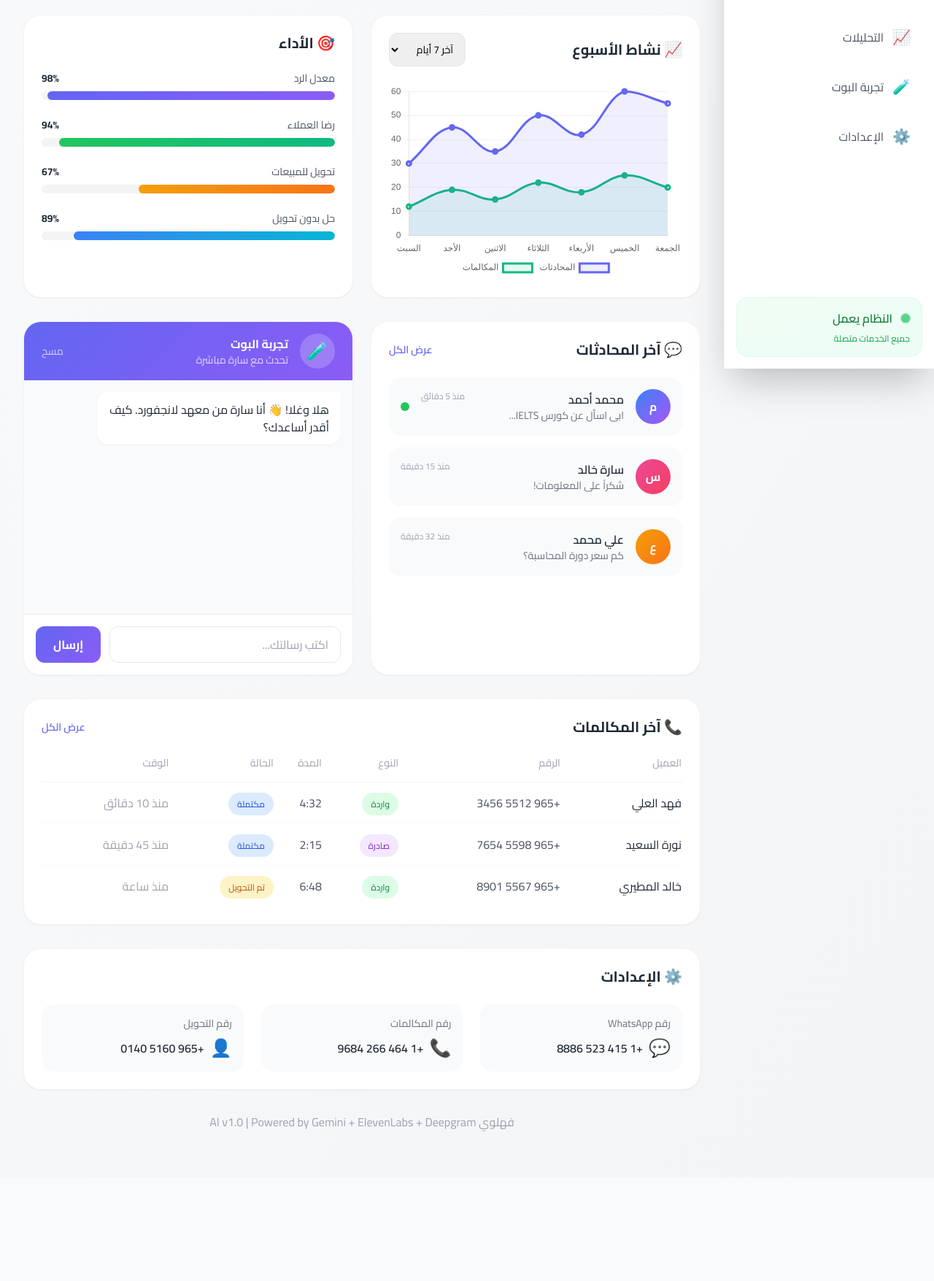
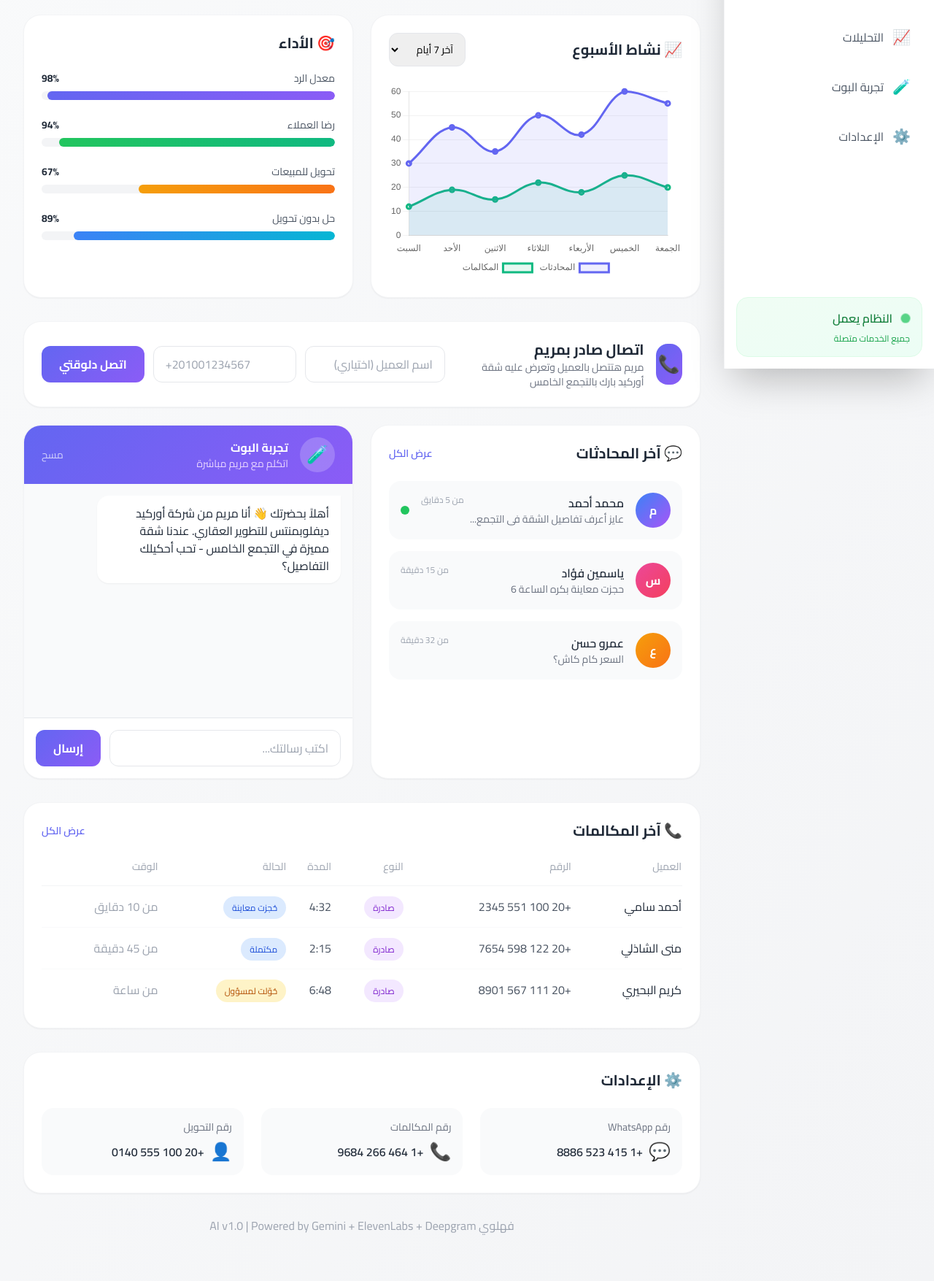
Before and after one commit to MY-AI2026/fahlawy-ai, a FastAPI app: page /dashboard in a window 1280 px wide. Shown: the part 295-2050 px from the top of the page at 73% size. Before the commit the page ends 1845 px from the top, so only its background shows below. Run offline with FastAPI, Linux system fonts and the light colour scheme; some libraries are stand-ins or nearby versions.

Commit message:
feat(ui): rebrand demo UI to Mariam/Orchid + add outbound call card
- Dashboard now has a top-level "اتصال صادر بمريم" card with phone +
  customer-name inputs wired to /api/voice/outbound — the primary
  control investors will use during the demo
- Replace all Sara/Langford copy in landing.html and dashboard.html with
  Mariam/Orchid Park real-estate copy (chat bubbles, recent
  conversations, recent calls, quick-action buttons, typing indicator)
- Egyptian phone numbers in mock data; ar-EG locale for the clock
- Whatsapp service docstring updated with an Egyptian-format example

```diff
--- a/app/services/whatsapp.py
+++ b/app/services/whatsapp.py
@@ -13,7 +13,7 @@ class WhatsAppService:
     def send_message(self, to_number: str, message: str) -> dict:
         """
         Send WhatsApp message
-        to_number: phone number with country code (e.g., +96551600140)
+        to_number: phone number with country code (e.g., +201001234567)
         """
         try:
             # Ensure proper format
--- a/frontend/templates/dashboard.html
+++ b/frontend/templates/dashboard.html
@@ -233,6 +233,42 @@
             </div>
         </div>
 
+        <!-- Outbound Call (Demo) -->
+        <div class="bg-white rounded-3xl p-6 shadow-sm border border-gray-100 mb-6" id="outboundCall">
+            <div class="flex flex-col md:flex-row md:items-center gap-6">
+                <div class="flex items-center gap-4 flex-1">
+                    <div class="w-14 h-14 gradient-bg rounded-2xl flex items-center justify-center text-white text-2xl">📞</div>
+                    <div>
+                        <h3 class="text-xl font-bold text-gray-800">اتصال صادر بمريم</h3>
+                        <p class="text-sm text-gray-500">مريم هتتصل بالعميل وتعرض عليه شقة أوركيد بارك بالتجمع الخامس</p>
+                    </div>
+                </div>
+                <div class="flex flex-col md:flex-row gap-3 flex-1">
+                    <input
+                        type="text"
+                        id="callCustomerName"
+                        placeholder="اسم العميل (اختياري)"
+                        class="border border-gray-200 rounded-xl px-4 py-3 focus:outline-none focus:border-primary md:w-48"
+                    >
+                    <input
+                        type="tel"
+                        id="callPhone"
+                        placeholder="+201001234567"
+                        dir="ltr"
+                        class="flex-1 border border-gray-200 rounded-xl px-4 py-3 focus:outline-none focus:border-primary"
+                    >
+                    <button
+                        id="callBtn"
+                        onclick="startOutboundCall()"
+                        class="gradient-bg text-white px-6 py-3 rounded-xl font-bold hover:opacity-90 transition-all whitespace-nowrap"
+                    >
+                        اتصل دلوقتي
+                    </button>
+                </div>
+            </div>
+            <p id="callStatus" class="mt-4 text-sm hidden"></p>
+        </div>
+
         <!-- Conversations & Test -->
         <div class="grid grid-cols-1 lg:grid-cols-2 gap-6 mb-8">
             <!-- Recent Conversations -->
@@ -250,9 +286,9 @@
                         <div class="flex-1">
                             <div class="flex justify-between">
                                 <span class="font-semibold text-gray-800">محمد أحمد</span>
-                                <span class="text-xs text-gray-400">منذ 5 دقائق</span>
+                                <span class="text-xs text-gray-400">من 5 دقايق</span>
                             </div>
-                            <p class="text-sm text-gray-500 truncate">ابي اسأل عن كورس IELTS...</p>
+                            <p class="text-sm text-gray-500 truncate">عايز أعرف تفاصيل الشقة في التجمع...</p>
                         </div>
                         <div class="w-3 h-3 bg-green-500 rounded-full"></div>
                     </div>
@@ -263,10 +299,10 @@
                         </div>
                         <div class="flex-1">
                             <div class="flex justify-between">
-                                <span class="font-semibold text-gray-800">سارة خالد</span>
-                                <span class="text-xs text-gray-400">منذ 15 دقيقة</span>
+                                <span class="font-semibold text-gray-800">ياسمين فؤاد</span>
+                                <span class="text-xs text-gray-400">من 15 دقيقة</span>
                             </div>
-                            <p class="text-sm text-gray-500 truncate">شكراً على المعلومات!</p>
+                            <p class="text-sm text-gray-500 truncate">حجزت معاينة بكره الساعة 6</p>
                         </div>
                     </div>
 
@@ -276,10 +312,10 @@
                         </div>
                         <div class="flex-1">
                             <div class="flex justify-between">
-                                <span class="font-semibold text-gray-800">علي محمد</span>
-                                <span class="text-xs text-gray-400">منذ 32 دقيقة</span>
+                                <span class="font-semibold text-gray-800">عمرو حسن</span>
+                                <span class="text-xs text-gray-400">من 32 دقيقة</span>
                             </div>
-                            <p class="text-sm text-gray-500 truncate">كم سعر دورة المحاسبة؟</p>
+                            <p class="text-sm text-gray-500 truncate">السعر كام كاش؟</p>
                         </div>
                     </div>
                 </div>
@@ -293,7 +329,7 @@
                     </div>
                     <div>
                         <h3 class="text-white font-bold">تجربة البوت</h3>
-                        <p class="text-purple-200 text-sm">تحدث مع سارة مباشرة</p>
+                        <p class="text-purple-200 text-sm">اتكلم مع مريم مباشرة</p>
                     </div>
                     <button onclick="clearChat()" class="mr-auto text-white/70 hover:text-white text-sm">مسح</button>
                 </div>
@@ -301,7 +337,7 @@
                 <div class="h-80 overflow-y-auto p-4 space-y-3 bg-gray-50" id="chatContainer">
                     <div class="flex justify-start">
                         <div class="bg-white rounded-2xl rounded-tr-none px-4 py-3 max-w-[80%] shadow-sm">
-                            <p class="text-gray-800">هلا وغلا! 👋 أنا سارة من معهد لانجفورد. كيف أقدر أساعدك؟</p>
+                            <p class="text-gray-800">أهلاً بحضرتك 👋 أنا مريم من شركة أوركيد ديفلوبمنتس للتطوير العقاري. عندنا شقة مميزة في التجمع الخامس - تحب أحكيلك التفاصيل؟</p>
                         </div>
                     </div>
                 </div>
@@ -344,28 +380,28 @@
                     </thead>
                     <tbody class="text-gray-600">
                         <tr class="border-b border-gray-50 hover:bg-gray-50">
-                            <td class="py-4 font-medium text-gray-800">فهد العلي</td>
-                            <td class="py-4">+965 5512 3456</td>
-                            <td class="py-4"><span class="bg-green-100 text-green-700 px-3 py-1 rounded-full text-xs">واردة</span></td>
+                            <td class="py-4 font-medium text-gray-800">أحمد سامي</td>
+                            <td class="py-4">+20 100 551 2345</td>
+                            <td class="py-4"><span class="bg-purple-100 text-purple-700 px-3 py-1 rounded-full text-xs">صادرة</span></td>
                             <td class="py-4">4:32</td>
-                            <td class="py-4"><span class="bg-blue-100 text-blue-700 px-3 py-1 rounded-full text-xs">مكتملة</span></td>
-                            <td class="py-4 text-gray-400">منذ 10 دقائق</td>
+                            <td class="py-4"><span class="bg-blue-100 text-blue-700 px-3 py-1 rounded-full text-xs">حُجزت معاينة</span></td>
+                            <td class="py-4 text-gray-400">من 10 دقايق</td>
                         </tr>
                         <tr class="border-b border-gray-50 hover:bg-gray-50">
-                            <td class="py-4 font-medium text-gray-800">نورة السعيد</td>
-                            <td class="py-4">+965 5598 7654</td>
+                            <td class="py-4 font-medium text-gray-800">منى الشاذلي</td>
+                            <td class="py-4">+20 122 598 7654</td>
                             <td class="py-4"><span class="bg-purple-100 text-purple-700 px-3 py-1 rounded-full text-xs">صادرة</span></td>
                             <td class="py-4">2:15</td>
                             <td class="py-4"><span class="bg-blue-100 text-blue-700 px-3 py-1 rounded-full text-xs">مكتملة</span></td>
-                            <td class="py-4 text-gray-400">منذ 45 دقيقة</td>
+                            <td class="py-4 text-gray-400">من 45 دقيقة</td>
                         </tr>
                         <tr class="hover:bg-gray-50">
-                            <td class="py-4 font-medium text-gray-800">خالد المطيري</td>
-                            <td class="py-4">+965 5567 8901</td>
-                            <td class="py-4"><span class="bg-green-100 text-green-700 px-3 py-1 rounded-full text-xs">واردة</span></td>
+                            <td class="py-4 font-medium text-gray-800">كريم البحيري</td>
+                            <td class="py-4">+20 111 567 8901</td>
+                            <td class="py-4"><span class="bg-purple-100 text-purple-700 px-3 py-1 rounded-full text-xs">صادرة</span></td>
                             <td class="py-4">6:48</td>
-                            <td class="py-4"><span class="bg-amber-100 text-amber-700 px-3 py-1 rounded-full text-xs">تم التحويل</span></td>
-                            <td class="py-4 text-gray-400">منذ ساعة</td>
+                            <td class="py-4"><span class="bg-amber-100 text-amber-700 px-3 py-1 rounded-full text-xs">حُوّلت لمسؤول</span></td>
+                            <td class="py-4 text-gray-400">من ساعة</td>
                         </tr>
                     </tbody>
                 </table>
@@ -394,7 +430,7 @@
                     <label class="block text-gray-500 text-sm mb-2">رقم التحويل</label>
                     <div class="flex items-center gap-2">
                         <span class="text-2xl">👤</span>
-                        <span class="font-semibold text-gray-800">+965 5160 0140</span>
+                        <span class="font-semibold text-gray-800">+20 100 555 0140</span>
                     </div>
                 </div>
             </div>
@@ -467,7 +503,7 @@
             const typingDiv = document.createElement('div');
             typingDiv.id = 'typing';
             typingDiv.className = 'flex justify-start';
-            typingDiv.innerHTML = `<div class="bg-white rounded-2xl rounded-tr-none px-4 py-3 shadow-sm"><p class="text-gray-400">سارة تكتب...</p></div>`;
+            typingDiv.innerHTML = `<div class="bg-white rounded-2xl rounded-tr-none px-4 py-3 shadow-sm"><p class="text-gray-400">مريم بتكتب...</p></div>`;
             document.getElementById('chatContainer').appendChild(typingDiv);
             scrollToBottom();
 
@@ -504,15 +540,67 @@
             document.getElementById('chatContainer').innerHTML = `
                 <div class="flex justify-start">
                     <div class="bg-white rounded-2xl rounded-tr-none px-4 py-3 max-w-[80%] shadow-sm">
-                        <p class="text-gray-800">هلا وغلا! 👋 أنا سارة من معهد لانجفورد. كيف أقدر أساعدك؟</p>
+                        <p class="text-gray-800">أهلاً بحضرتك 👋 أنا مريم من شركة أوركيد ديفلوبمنتس للتطوير العقاري. عندنا شقة مميزة في التجمع الخامس - تحب أحكيلك التفاصيل؟</p>
                     </div>
                 </div>
             `;
         }
 
+        // Outbound call (the investor demo)
+        async function startOutboundCall() {
+            const phone = document.getElementById('callPhone').value.trim();
+            const name = document.getElementById('callCustomerName').value.trim();
+            const status = document.getElementById('callStatus');
+            const btn = document.getElementById('callBtn');
+
+            status.classList.remove('hidden', 'text-red-600', 'text-green-600');
+            status.classList.add('text-gray-500');
+
+            if (!phone) {
+                status.textContent = 'محتاج رقم الموبايل بصيغة دولية، مثال: +201001234567';
+                status.classList.remove('text-gray-500');
+                status.classList.add('text-red-600');
+                return;
+            }
+            if (!phone.startsWith('+')) {
+                status.textContent = 'الرقم لازم يبدأ بـ + ورمز الدولة (مثلاً +20 لمصر)';
+                status.classList.remove('text-gray-500');
+                status.classList.add('text-red-600');
+                return;
+            }
+
+            btn.disabled = true;
+            btn.classList.add('opacity-60');
+            status.textContent = 'بنطلب المكالمة من Twilio...';
+
+            try {
+                const params = new URLSearchParams({ to_number: phone });
+                if (name) params.append('customer_name', name);
+                const res = await fetch(`/api/voice/outbound?${params.toString()}`, { method: 'POST' });
+                const data = await res.json();
+
+                if (data.success) {
+                    status.textContent = `تمام، المكالمة طلعت — Call SID: ${data.call_sid} (${data.status})`;
+                    status.classList.remove('text-gray-500');
+                    status.classList.add('text-green-600');
+                } else {
+                    status.textContent = `فشلت المكالمة: ${data.error || 'خطأ غير معروف'}`;
+                    status.classList.remove('text-gray-500');
+                    status.classList.add('text-red-600');
+                }
+            } catch (err) {
+                status.textContent = `خطأ في الشبكة: ${err.message}`;
+                status.classList.remove('text-gray-500');
+                status.classList.add('text-red-600');
+            } finally {
+                btn.disabled = false;
+                btn.classList.remove('opacity-60');
+            }
+        }
+
         // Update time
         setInterval(() => {
-            document.getElementById('lastUpdate').textContent = new Date().toLocaleTimeString('ar-KW');
+            document.getElementById('lastUpdate').textContent = new Date().toLocaleTimeString('ar-EG');
         }, 1000);
     </script>
 </body>
```
Also changed, not shown: frontend/templates/landing.html (+17 -17 lines).
